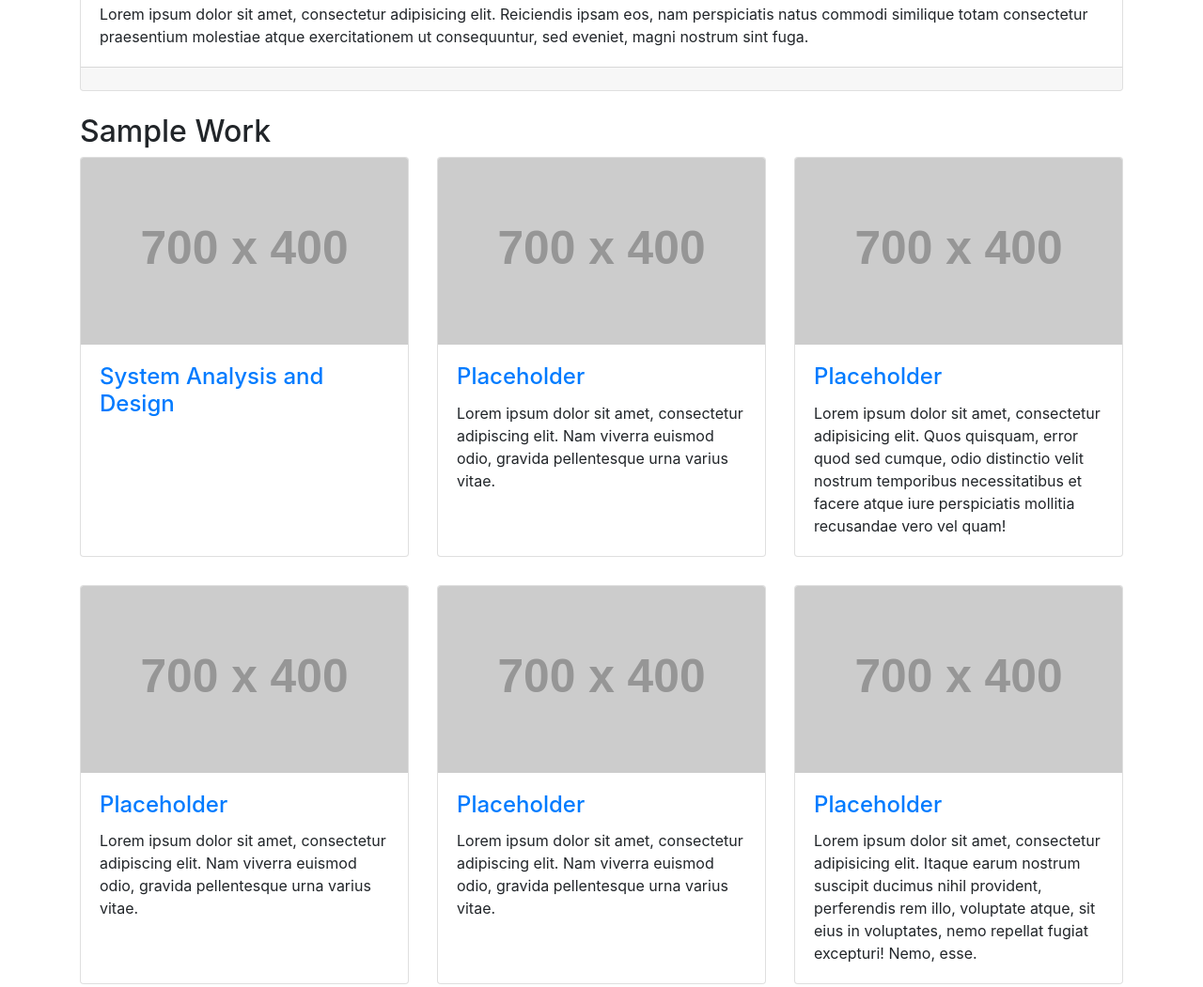
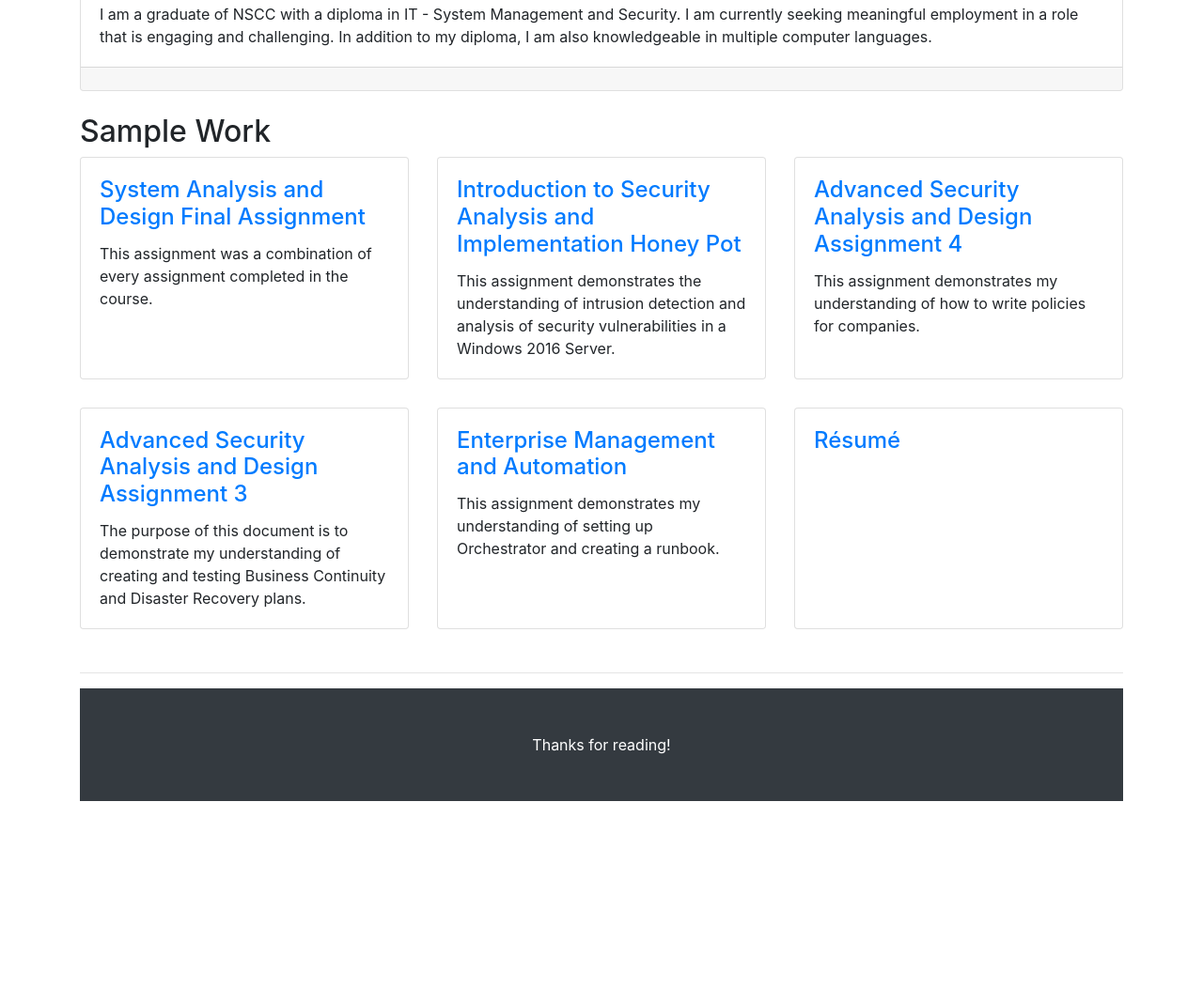
Before and after one commit to zachslaunwhite/zachslaunwhite.github.io, a website: page index.html in a window 1280 px wide. Shown: the part 824-1875 px from the top of the page at 94% size. After the commit the page ends 1677 px from the top, so only its background shows below. Drawn offline with Linux system fonts and the light colour scheme; placeholder pictures from the web are drawn by us.

Commit message:
Added assignments
Added assignments

```diff
--- a/index.html
+++ b/index.html
@@ -85,28 +85,24 @@
       <ol class="carousel-indicators">
         <li data-target="#carouselExampleIndicators" data-slide-to="0" class="active"></li>
         <li data-target="#carouselExampleIndicators" data-slide-to="1"></li>
-        <li data-target="#carouselExampleIndicators" data-slide-to="2"></li>
+		<li data-target="#carouselExampleIndicators" data-slide-to="2"></li>
       </ol>
       <div class="carousel-inner" role="listbox">
         <!-- Slide One - Set the background image for this slide in the line below -->
         <div class="carousel-item active" style="background-image: url('images/Headshot.jpg');width:600px">
           <div class="carousel-caption d-none d-md-block">
-            <h3>First Slide</h3>
-            <p>This is a description for the first slide.</p>
+
           </div>
         </div>
         <!-- Slide Two - Set the background image for this slide in the line below -->
-        <div class="carousel-item" style="background-image: url('images/Headshot.jpg')">
+        <div class="carousel-item" style="background-image: url('images/img1.jpg')">
           <div class="carousel-caption d-none d-md-block">
-            <h3>Second Slide</h3>
-            <p>This is a description for the second slide.</p>
+
           </div>
         </div>
         <!-- Slide Three - Set the background image for this slide in the line below -->
-        <div class="carousel-item" style="background-image: url('images/Headshot.jpg')">
+        <div class="carousel-item" style="background-image: url('images/img2.jpg')">
           <div class="carousel-caption d-none d-md-block">
-            <h3>Third Slide</h3>
-            <p>This is a description for the third slide.</p>
           </div>
         </div>
       </div>
@@ -132,7 +128,7 @@
         <div class="card h-100">
           <h4 class="card-header">About Me</h4>
           <div class="card-body">
-            <p class="card-text">Lorem ipsum dolor sit amet, consectetur adipisicing elit. Reiciendis ipsam eos, nam perspiciatis natus commodi similique totam consectetur praesentium molestiae atque exercitationem ut consequuntur, sed eveniet, magni nostrum sint fuga.</p>
+            <p class="card-text">I am a graduate of NSCC with a diploma in IT - System Management and Security. I am currently seeking meaningful employment in a role that is engaging and challenging. In addition to my diploma, I am also knowledgeable in multiple computer languages.</p>
           </div>
           <div class="card-footer">
           </div>
@@ -148,74 +144,72 @@
     <div class="row">
       <div class="col-lg-4 col-sm-6 portfolio-item">
         <div class="card h-100">
-          <a href="#"><img class="card-img-top" src="http://placehold.it/700x400" alt=""></a>
+
           <div class="card-body">
             <h4 class="card-title">
-              <a href="friendswood-hospital.html">System Analysis and Design</a>
+              <a href="friendswood-hospital.html">System Analysis and Design Final Assignment</a>
+            </h4>
+            <p class="card-text">This assignment was a combination of every assignment completed in the course.</p>
+          </div>
+        </div>
+      </div>
+      <div class="col-lg-4 col-sm-6 portfolio-item">
+        <div class="card h-100">
+
+          <div class="card-body">
+            <h4 class="card-title">
+              <a href="Honeypot_Final_Document.pdf">Introduction to Security Analysis and Implementation Honey Pot</a>
+            </h4>
+            <p class="card-text">This assignment demonstrates the understanding of intrusion detection and analysis of security vulnerabilities in a Windows 2016 Server.</p>
+          </div>
+        </div>
+      </div>
+      <div class="col-lg-4 col-sm-6 portfolio-item">
+        <div class="card h-100">
+
+          <div class="card-body">
+            <h4 class="card-title">
+              <a href="ISEC3800_Assignment_4.pdf">Advanced Security Analysis and Design Assignment 4</a>
+            </h4>
+            <p class="card-text">This assignment demonstrates my understanding of how to write policies for companies.</p>
+          </div>
+        </div>
+      </div>
+      <div class="col-lg-4 col-sm-6 portfolio-item">
+        <div class="card h-100">
+          <div class="card-body">
+            <h4 class="card-title">
+              <a href="ISEC3800_Assignment_3.pdf">Advanced Security Analysis and Design Assignment 3</a>
+            </h4>
+            <p class="card-text">The purpose of this document is to demonstrate my understanding of creating and testing Business Continuity and Disaster Recovery plans.</p>
+          </div>
+        </div>
+      </div>
+	  <div class="col-lg-4 col-sm-6 portfolio-item">
+        <div class="card h-100">
+          <div class="card-body">
+            <h4 class="card-title">
+              <a href="NETW350_Assignment_6.pdf">Enterprise Management and Automation</a>
+            </h4>
+            <p class="card-text">This assignment demonstrates my understanding of setting up Orchestrator and creating a runbook.</p>
+          </div>
+        </div>
+      </div>
+      <div class="col-lg-4 col-sm-6 portfolio-item">
+        <div class="card h-100">
+          <div class="card-body">
+            <h4 class="card-title">
+              <a href="SlaunwhiteResume.pdf">Résumé</a>
             </h4>
             <p class="card-text"></p>
           </div>
         </div>
       </div>
-      <div class="col-lg-4 col-sm-6 portfolio-item">
-        <div class="card h-100">
-          <a href="#"><img class="card-img-top" src="http://placehold.it/700x400" alt=""></a>
-          <div class="card-body">
-            <h4 class="card-title">
-              <a href="#">Placeholder</a>
-            </h4>
-            <p class="card-text">Lorem ipsum dolor sit amet, consectetur adipiscing elit. Nam viverra euismod odio, gravida pellentesque urna varius vitae.</p>
-          </div>
-        </div>
-      </div>
-      <div class="col-lg-4 col-sm-6 portfolio-item">
-        <div class="card h-100">
-          <a href="#"><img class="card-img-top" src="http://placehold.it/700x400" alt=""></a>
-          <div class="card-body">
-            <h4 class="card-title">
-              <a href="#">Placeholder</a>
-            </h4>
-            <p class="card-text">Lorem ipsum dolor sit amet, consectetur adipisicing elit. Quos quisquam, error quod sed cumque, odio distinctio velit nostrum temporibus necessitatibus et facere atque iure perspiciatis mollitia recusandae vero vel quam!</p>
-          </div>
-        </div>
-      </div>
-      <div class="col-lg-4 col-sm-6 portfolio-item">
-        <div class="card h-100">
-          <a href="#"><img class="card-img-top" src="http://placehold.it/700x400" alt=""></a>
-          <div class="card-body">
-            <h4 class="card-title">
-              <a href="#">Placeholder</a>
-            </h4>
-            <p class="card-text">Lorem ipsum dolor sit amet, consectetur adipiscing elit. Nam viverra euismod odio, gravida pellentesque urna varius vitae.</p>
-          </div>
-        </div>
-      </div>
-      <div class="col-lg-4 col-sm-6 portfolio-item">
-        <div class="card h-100">
-          <a href="#"><img class="card-img-top" src="http://placehold.it/700x400" alt=""></a>
-          <div class="card-body">
-            <h4 class="card-title">
-              <a href="#">Placeholder</a>
-            </h4>
-            <p class="card-text">Lorem ipsum dolor sit amet, consectetur adipiscing elit. Nam viverra euismod odio, gravida pellentesque urna varius vitae.</p>
-          </div>
-        </div>
-      </div>
-      <div class="col-lg-4 col-sm-6 portfolio-item">
-        <div class="card h-100">
-          <a href="#"><img class="card-img-top" src="http://placehold.it/700x400" alt=""></a>
-          <div class="card-body">
-            <h4 class="card-title">
-              <a href="#">Placeholder</a>
-            </h4>
-            <p class="card-text">Lorem ipsum dolor sit amet, consectetur adipisicing elit. Itaque earum nostrum suscipit ducimus nihil provident, perferendis rem illo, voluptate atque, sit eius in voluptates, nemo repellat fugiat excepturi! Nemo, esse.</p>
-          </div>
-        </div>
-      </div>
+
     </div>
     <!-- /.row -->
 
-    <!-- Features Section -->
+    <!-- Features Section
     <div class="row">
       <div class="col-lg-6">
         <h2>Modern Business Features</h2>
@@ -235,11 +229,12 @@
         <img class="img-fluid rounded" src="http://placehold.it/700x450" alt="">
       </div>
     </div>
+	-->
     <!-- /.row -->
 
     <hr>
 
-    <!-- Call to Action Section -->
+    <!-- Call to Action Section
     <div class="row mb-4">
       <div class="col-md-8">
         <p>Lorem ipsum dolor sit amet, consectetur adipisicing elit. Molestias, expedita, saepe, vero rerum deleniti beatae veniam harum neque nemo praesentium cum alias asperiores commodi.</p>
@@ -250,12 +245,13 @@
     </div>
 
   </div>
+   -->
   <!-- /.container -->
 
   <!-- Footer -->
   <footer class="py-5 bg-dark">
     <div class="container">
-      <p class="m-0 text-center text-white">Hire me I'm desperate</p>
+      <p class="m-0 text-center text-white">Thanks for reading!</p>
     </div>
     <!-- /.container -->
   </footer>
```
Also changed, not shown: images/img1.jpg (added), images/img2.jpg (added), 5 other files.
